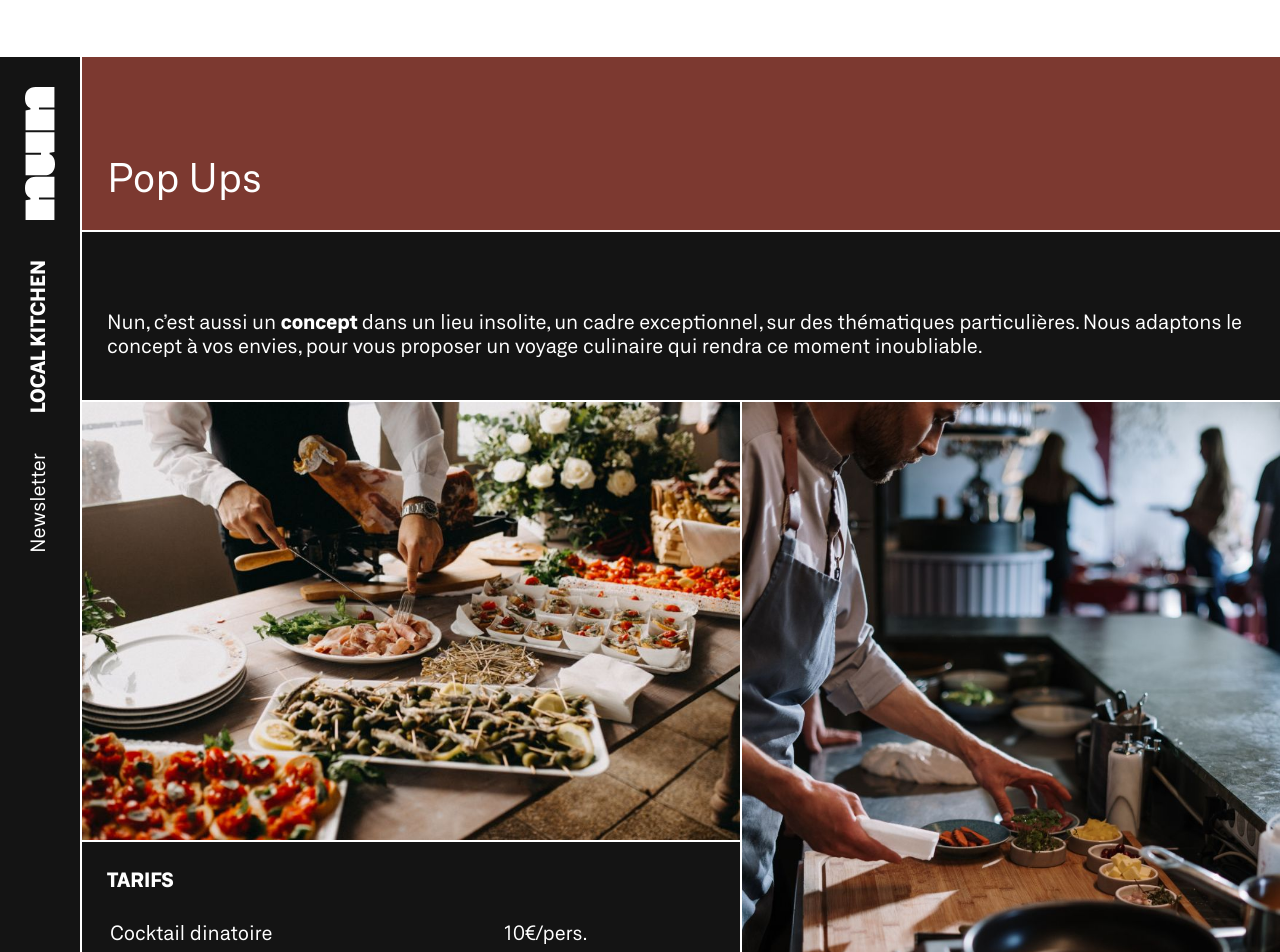
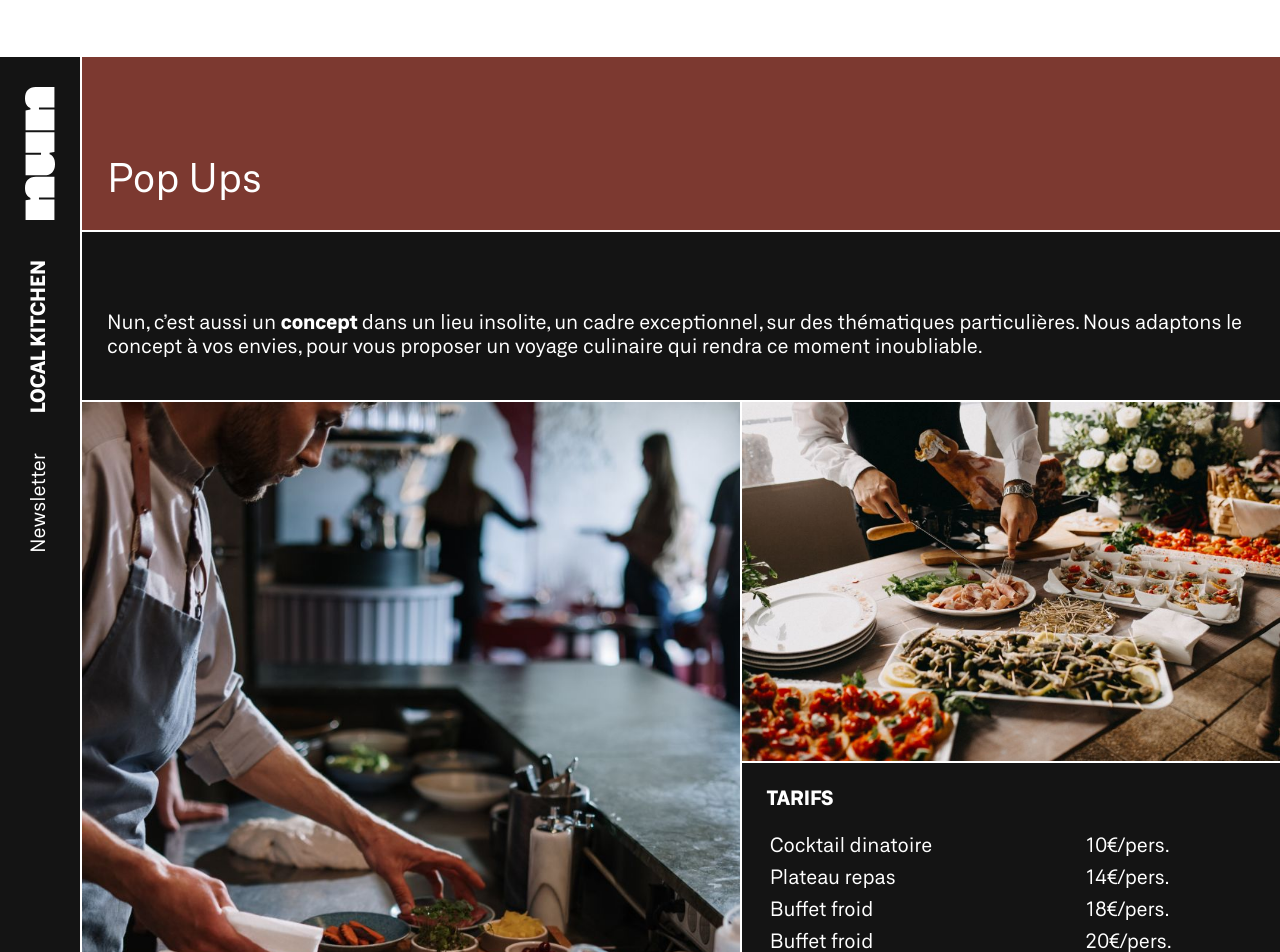
Before and after one commit to corentincaton/nun, a React (Create React App) app: page /pop-ups in a window 1280 px wide. Shown: the top 952 px of the page. Built offline with nearby package versions, Linux system fonts and the light colour scheme.

Commit message:
Add custom texts

```diff
--- a/src/Components/About.js
+++ b/src/Components/About.js
@@ -7,18 +7,35 @@ import TextContainer from "./TextContainer";
 function About() {
 
     const [header, setHeader] = useState({text: "À propos", color: "#E96879"});
-    const [text, setText] = useState("Anthony Foret, a grandi au Pays-basque lorem ipsum dolor sit amet, consectetur adipiscing elit, sed do eiusmod tempor incididunt ut labore et dolore magna aliqua. Ut enim ad minim veniam, quis nostrud exercitation ullamco laboris nisi ut aliquip ex ea commodo consequat. Duis aute irure dolor in reprehenderit in voluptate velit esse cillum.");
     const [youtubeLink, setYoutubeLink] = useState("https://www.youtube.com/embed/dexWs7urJtk");
 
     return (
         <div className="About">
             <Header header={header} />
-            <div className="video-wrapper">
+            {/* <div className="video-wrapper">
                         <iframe width="560" height="315" src={youtubeLink} title="YouTube video player" frameBorder="0" allow="accelerometer; autoplay; clipboard-write; encrypted-media; gyroscope; picture-in-picture" allowFullScreen></iframe>
-            </div>
+            </div> */}
             <div className="split-section">
                 <div className="left">
-                    <TextContainer text={text} />
+                    <div className="TextContainer">
+                        <p>
+                            <span className="quote">« J’ai toujours aimé manger. Aujourd’hui j’aime manger et j’adore cuisiner. »</span>
+                            <br/><br/>
+                            Ma plus grande satisfaction est de procurer du plaisir aux personnes qui goutent ma cuisine. En effet, un bon repas fait avec passion et amour peut twister une journée plus ou moins fade et la rendre plus vivante.
+                            <br/><br/><br/>
+                            <b>Pourquoi le nom de « Nun local kitchen » ?</b>
+                            <br/><br/>
+                            <b>NUN</b> → « Où » en Basque, ma cuisine faisant écho au terroir de mon enfance.
+                            <br/><br/>
+                            <b>LOCAL</b> → Nun respecte la saisonnalité des produits et le lien humain avec les producteurs afin d’amener le consommateur à ressentir et partager des émotions. Nous avons la chance, chez nous au Pays Basque, d’être proche à la fois de la mer et de la montagne, ce qui procure une multitude de choix dans les produits.
+                            <br/><br/>
+                            <b>KITCHEN</b> → Riche de mon expérience dans des établissements français et étrangers tels que Le Georges V et Le Ritz à Paris, Le Kaiku à St Jean-de-Luz, Le Bennelong à Sydney, Noma à Coppenhague (…), j’ai peu à peu créé mon univers propre afin de pouvoir partager et transmettre aujourd’hui ma cuisine.
+                            <br/><br/><br/>
+                            <b>Food Entertainer</b>
+                            <br/><br/>
+                            A travers Nun, on peut retrouver différentes prestations autour de la « food ». Nun regroupe différents services sur-mesure pour se rapprocher au plus près de vos envies, vos besoins et vous faire partager un moment unique.
+                        </p>
+                    </div>
                 </div>
                 <div className="right">
                     <ImageContainer srcImage={image} />
--- a/src/Components/Consulting.js
+++ b/src/Components/Consulting.js
@@ -1,18 +1,18 @@
 import { useState } from "react";
 import Header from "./Header";
-import TextContainer from "./TextContainer";
+import ParagraphWithBoldContainer from "./ParagraphWithBoldTextContainer";
 import ImageContainer from "./ImageContainer";
 import image from "../Assets/Images/03.jpg";
 
 function Consulting() {
 
     const [header, setHeader] = useState({text: "Consulting", color: "#C0877C"});
-    const [text, setText] = useState("Votre restaurant ou entreprise est en difficulté ? Vous souhaitez redéfinir l’identité culinaire de votre établissement ? Vous voulez réactualiser votre carte grâce à de nouvelles recettes et de nouveaux fournisseurs ?\n\nAvec ses collaborateurs, le chef Anthony Foret vous accompagne et vous conseille à court, moyen et long terme en fonction de votre demande et des besoins de l’entreprise.\n\n→ Refonte de votre identité culinaire\n→ Réactualisation de votre carte grâce à de nouvelles recettes\n→ Mise en relation avec de nouveaux fournisseurs");
+    const [texts, setTexts] = useState({textA: "Votre restaurant ou entreprise est en difficulté ? Vous souhaitez redéfinir l’identité culinaire de votre établissement ? Vous voulez réactualiser votre carte grâce à de nouvelles recettes et de nouveaux fournisseurs ?\n\nAvec ses collaborateurs, le chef ", textB: "Anthony Foret ", textC: "vous accompagne et vous conseille à court, moyen et long terme en fonction de votre demande et des besoins de l’entreprise.\n\n→ Refonte de votre identité culinaire\n→ Réactualisation de votre carte grâce à de nouvelles recettes\n→ Mise en relation avec de nouveaux fournisseurs"});
 
     return (
         <div className="Consulting">
             <Header header={header} />
-            <TextContainer text={text} />
+            <ParagraphWithBoldContainer textA={texts.textA} textB={texts.textB} textC={texts.textC} />
             <ImageContainer srcImage={image} />
         </div>
     );
--- a/src/Components/Menu.js
+++ b/src/Components/Menu.js
@@ -2,11 +2,12 @@ import { useState } from "react";
 import Header from "./Header";
 import ImageContainer from "./ImageContainer";
 import image from "../Assets/Images/06.jpg";
+import TextContainer from "./TextContainer";
 
 function Menu() {
 
     const [header, setHeader] = useState({text: "Le menu du mois", color: "#FC7065"});
-    const [text, setText] = useState("Les huîtres aux poivrons");
+    const [text, setText] = useState("Chaque mois, nous vous proposons un panier de produits sélectionnés par nos alliés, afin d’élaborer un menu à reproduire chez vous. Nun vous accompagne dans la réalisation du menu à l’aide de vidéos tutos et des recettes sur format papier.");
     const [youtubeLink, setYoutubeLink] = useState("https://www.youtube.com/embed/ereeLT4eD0U");
     const [ingredientListHeader, setIngredientListHeader] = useState("Ingrédients");
     const [ingredientList, setIngredientList] = useState(["Huîtres", "Tomates", "Citron", "Parmesan", "Poivrons", "Piment d'espelette"]);
@@ -14,9 +15,9 @@ function Menu() {
     return (
         <div className="Menu">
             <Header header={header} />
+            <TextContainer text={text} />
             <ImageContainer srcImage={image} />
-            <h3>{text}</h3>
-            <div className="split-section">
+            {/* <div className="split-section">
                 <div className="left">
                     <div className="info">
                     <h4>{ingredientListHeader}</h4>
@@ -30,7 +31,7 @@ function Menu() {
                         <iframe width="560" height="315" src={youtubeLink} title="YouTube video player" frameBorder="0" allow="accelerometer; autoplay; clipboard-write; encrypted-media; gyroscope; picture-in-picture" allowFullScreen></iframe>
                     </div>
                 </div>
-            </div>
+            </div> */}
         </div>
     );
 }
--- a/src/Components/Partners.js
+++ b/src/Components/Partners.js
@@ -7,7 +7,7 @@ import image from "../Assets/Images/08.jpg";
 function Partners() {
 
     const [header, setHeader] = useState({text: "Les alliés", color: "#F5A29E"});
-    const [text, setText] = useState("Artisans, paysans et éleveurs, ils contribuent à la qualité de l’expérience en fournissant des produits locaux de qualité…");
+    const [text, setText] = useState("Fiers de notre culture, et soucieux l’origine de nos produits, il nous est cher d’associer des producteurs locaux à notre savoir-faire. Nun s’engage à travailler des produits locaux et frais afin de vous offrir la meilleure expérience gustative.");
 
     return (
         <div className="Partners">
--- a/src/Components/PopUps.js
+++ b/src/Components/PopUps.js
@@ -19,7 +19,8 @@ function PopUps() {
             <Header header={header} />
             <ParagraphWithBoldContainer textA={texts.textA} textB={texts.textB} textC={texts.textC} />
             <div className="split-section">
-                <div className="left">
+                <div className="left"><ImageContainer srcImage={secondImage} /></div>
+                <div className="right">
                     <ImageContainer srcImage={firstImage} />
                     <div className="info">
                         <h4>{priceListHeader}</h4>
@@ -33,7 +34,6 @@ function PopUps() {
                         </tbody></table>
                     </div>
                 </div>
-                <div className="right"><ImageContainer srcImage={secondImage} /></div>
             </div>
         </div>
     );
--- a/src/Components/PrivateChef.js
+++ b/src/Components/PrivateChef.js
@@ -8,7 +8,7 @@ import secondImage from "../Assets/Images/02.jpg";
 function PrivateChef() {
 
     const [header, setHeader] = useState({text: "Chef à domicile", color: "#ECA88A"});
-    const [texts, setText] = useState("Nun vous propose un service idéal pour un moment spécial, un événement particulier ou juste un diner en famille, entre amis, chez vous ou sur votre lieu de vacances. Qualité et savoir-faire seront au rendez-vous, vous pourrez profiter avec vos invités d’une expérience sur-mesure.\n\nA partir de ...€ / personne.");
+    const [text, setText] = useState("Nun vous propose un service idéal pour un moment spécial, un événement particulier ou juste un diner en famille, entre amis, chez vous ou sur votre lieu de vacances. Qualité et savoir-faire seront au rendez-vous, vous pourrez profiter avec vos invités d’une expérience sur-mesure.\n\nA partir de ...€ / personne.");
 
     return (
         <div className="PrivateChef">
--- a/src/index.css
+++ b/src/index.css
@@ -4,6 +4,15 @@
       url('./Fonts/NeufileGrotesk-Regular.woff') format('woff');
   font-weight: normal;
   font-style: normal;
+  font-display: swap;
+}
+
+@font-face {
+  font-family: 'Neufile Grotesk';
+  src: url('./Fonts/NeufileGrotesk-RegularItalic.woff2') format('woff2'),
+      url('./Fonts/NeufileGrotesk-RegularItalic.woff') format('woff');
+  font-weight: normal;
+  font-style: italic;
   font-display: swap;
 }
 
@@ -77,6 +86,11 @@ h4 {
   padding-bottom: 20px;
   font-size: 20px;
   font-weight: 800;
+}
+
+.quote {
+  font-size: 30px;
+  line-height: 1;
 }
 
 a {
@@ -273,7 +287,6 @@ button {
 }
 
 .Main .PopUps,
-.Main .Menu,
 .Main .About {
   padding-bottom: 0px;
 }
@@ -284,6 +297,7 @@ button {
 
 .split-section .left {
   line-height: 1.5;
+  padding-bottom: 40px;
 }
 
 .split-section .info {
@@ -293,7 +307,6 @@ button {
 
 .split-section .right {
   border-left: var(--app-border);
-  padding-bottom: 40px;
 }
 
 .PopUps .left {
@@ -434,6 +447,14 @@ button {
     border-left: none;
   }
 
+  .split-section .left {
+    padding-bottom: 0px;
+  }
+
+  .split-section .right {
+    padding-bottom: 40px;
+  }
+
   .Contact .details {
     flex-direction: column;
   }
```
Also changed, not shown: src/Fonts/NeufileGrotesk-RegularItalic.woff (added), src/Fonts/NeufileGrotesk-RegularItalic.woff2 (added).
